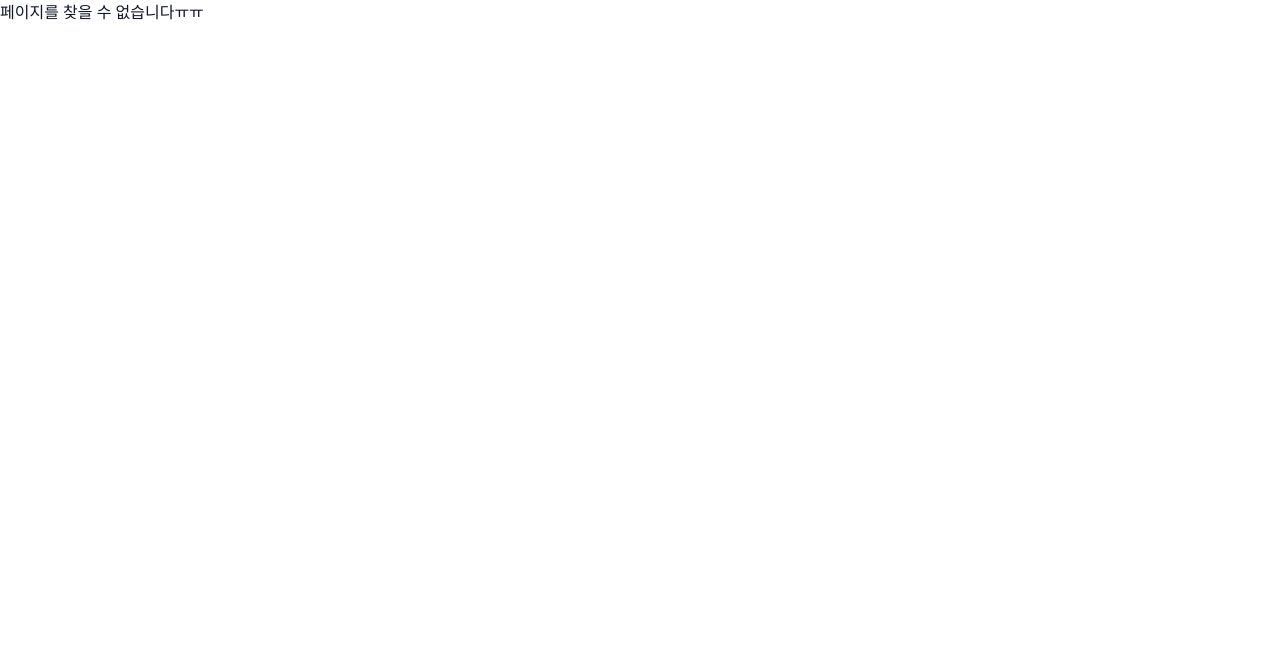
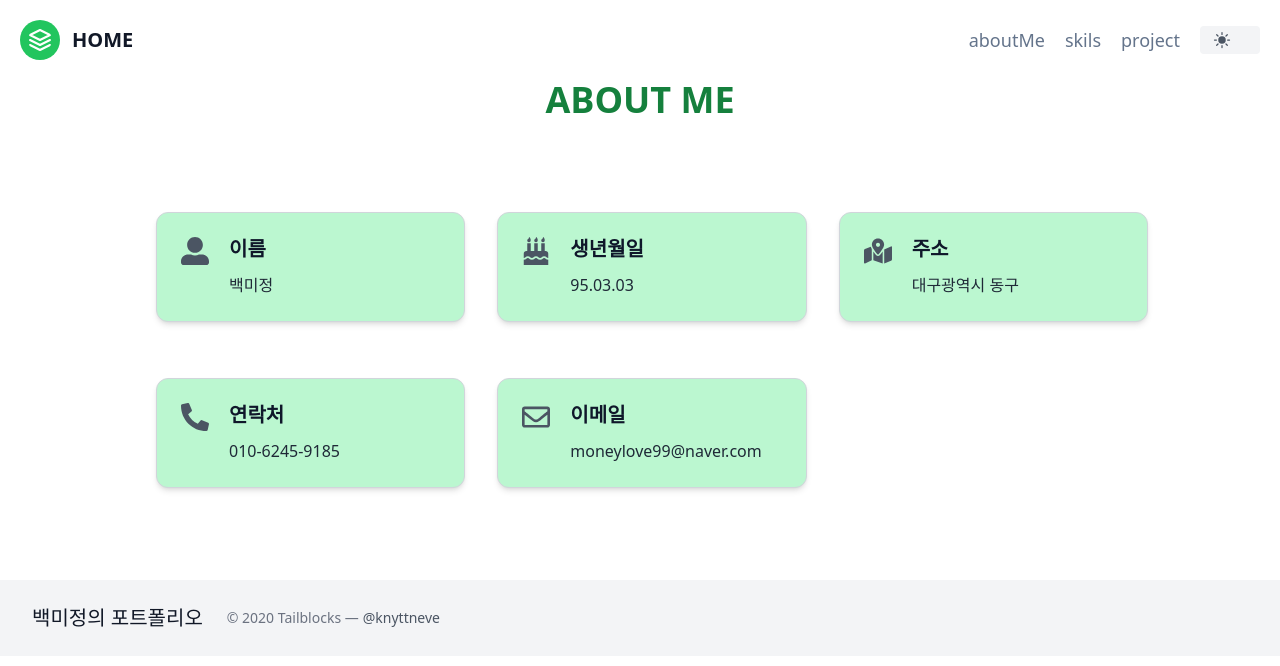
Before and after one commit to MoneyLoveLove/next-portfolio, a Next.js app: page /about in a window 1280 px wide. Before the commit this address had no page. Shown: the top 666 px of the page. Built offline with nearby package versions, Linux system fonts and the light colour scheme.

Commit message:
about 수정

```diff
--- a/components/header.js
+++ b/components/header.js
@@ -14,15 +14,15 @@ export default function Header(){
                 <span className="ml-3 text-xl"><b>HOME</b></span>
                 </a>
                 </Link>
-                <nav className="md:ml-auto flex flex-wrap items-center text-base justify-center">
-                <Link Link href="/about-me" legacyBehavior>
-                    <a className="mr-5 hover:text-gray-900">프로필</a>
+                <nav className="md:ml-auto flex flex-wrap items-center text-lg justify-center">
+                <Link href="/about" legacyBehavior>
+                    <a className="mr-5 hover:text-gray-900">aboutMe</a>
                 </Link>
-                <Link href="/projects" legacyBehavior><a className="mr-5 hover:text-gray-900">프로젝트</a></Link>
+                <Link Link href="/skils" legacyBehavior>
+                    <a className="mr-5 hover:text-gray-900">skils</a>
+                </Link>
+                <Link href="/projects" legacyBehavior><a className="mr-5 hover:text-gray-900">project</a></Link>
 
-                <Link href="/call" legacyBehavior>
-                    <a className="mr-5 hover:text-gray-900">연락하기</a>
-                </Link>
                 </nav>
                 {/* 다크모드 토글 버튼 작업해야함 */}
                 <DarkModeToggleButton/>
--- a/components/home/hero.js
+++ b/components/home/hero.js
@@ -10,13 +10,13 @@ export default function Hero(){
           <div className="lg:flex-grow md:w-1/2 lg:pl-24 md:pl-16 flex flex-col md:items-start md:text-left items-center text-center">
             <h1 className="title-font text-3xl mb-4 font-bold text-gray-900">안녕하세요! <br/>노력하는 개발자 백미정 입니다😊</h1>
             <p className="mb-8 leading-relaxed w-5/6">프로그래밍에 관심을 갖게 되어 국비지원으로 6개월 직업훈련과정을 수료하였습니다.<br/>
-            처음 접하는 분야라서 많은 어려움이 있었지만 문제가 해결되면 답답했던 마음이 뿌듯해졌습니다.<br/>
-            배운 내용을 활용하여 시도하고 부족한 부분은 채워나가며 꾸준히 성장하도록 노력하겠습니다.</p>
+            처음 접하는 분야라서 많은 어려움이 있었지만 문제가 해결되면 답답했던 마음이 사라지고 뿌듯해졌습니다.<br/>
+            배운 내용을 활용하여 끊임없이 도전하고 부족한 부분은 채워나가며 성장하도록 노력하겠습니다.</p>
             <div className="flex justify-center">
             <Link Link href="/projects" legacyBehavior>
               <a className="inline-flex text-white dark:text-white bg-green-500 border-0 py-2 px-6 focus:outline-none hover:bg-green-600 rounded text-lg">프로젝트 보러가기</a>
             </Link>
-            <Link Link href="https://somber-shoe-d28.notion.site/d5673f14e826438aa7670272bc13bd23" legacyBehavior>
+            <Link Link href="https://somber-shoe-d28.notion.site/09b9e0fd44a348b7bd422a14d3e9a0bc" legacyBehavior>
               <a className="ml-4 inline-flex text-white dark:text-white bg-green-500 border-0 py-2 px-6 focus:outline-none hover:bg-green-600 rounded text-lg">공부기록 보러가기</a>
               </Link>
             </div>
--- a/components/projects/project-item.js
+++ b/components/projects/project-item.js
@@ -34,7 +34,7 @@ export default function ProjectItem({data}){
                 src={imgSrc}
                 alt="cover image"
                 width={30}
-                height={30}
+                height={20}
                 layout="responsive"
                 objectFit="cover"
                 quality={100}
--- a/package.json
+++ b/package.json
@@ -18,11 +18,12 @@
     "next-themes": "^0.2.1",
     "react": "18.2.0",
     "react-dom": "18.2.0",
+    "react-icons": "^4.7.1",
     "react-lottie-player": "^1.5.4"
   },
   "devDependencies": {
     "autoprefixer": "^10.4.13",
     "postcss": "^8.4.21",
-    "tailwindcss": "^3.2.4"
+    "tailwindcss": "^3.2.6"
   }
 }
--- /dev/null
+++ b/pages/about.js
@@ -0,0 +1,71 @@
+import Layout from '@/components/layout';
+import Head from 'next/head'
+import {FaBirthdayCake,FaUserAlt,FaMapMarkedAlt,FaPhoneAlt,FaRegEnvelope} from 'react-icons/fa'
+export default function Call(){
+    return(
+        <Layout>
+            <Head>
+            <title>포트폴리오</title>
+            <meta name="description" content="Generated by create next app" />
+            <meta name="viewport" content="width=device-width, initial-scale=1" />
+            <link rel="icon" href="/heart .ico" />
+            </Head>
+
+            <h1 className="text-center text-green-700 text-4xl font-burtons font-bold ">
+               ABOUT ME
+            </h1>
+
+            <section className="text-gray-600 body-font flex justify-center items-center ">
+
+                <div className='flex-1 max-w-6xl mx-auto p-16'>
+
+                  <div className='grid grid-cols-1 gap-4 sm:grid-cols-2 md:grid-cols-3 p-4 md:gap-8'>
+
+                    <div className='project-card p-6 pr-6 bg-green-200 dark:bg-green-300 border-1-8 border-transparent rounded-md shadow-md space-y-2'>
+                      <div className='flex '>
+                        <FaUserAlt className='w-7 h-7'/>
+                        <h2 className='text-xl ml-5 font-bold leading-6 dark:text-gray-600'>이름</h2>
+                      </div>
+                      <p className='ml-12 text-base font-medium text-gray-800 dark:text-gray-600 '>백미정</p>
+                    </div>
+
+                    <div className='project-card p-6 pr-6 bg-green-200 dark:bg-green-300 border-1-8 border-transparent rounded-md shadow-md space-y-2'>
+                      <div className='flex'>
+                        <FaBirthdayCake className='w-7 h-7'/>
+                        <h2 className='text-xl ml-5 font-bold leading-6 dark:text-gray-600'>생년월일</h2>
+                      </div>
+                      <p className='ml-12 text-base font-medium text-gray-800 dark:text-gray-600'>95.03.03</p>
+                    </div>
+
+                    <div className='project-card p-6 pr-6 bg-green-200 dark:bg-green-300 border-1-8 border-transparent rounded-md shadow-md space-y-2'>
+                      <div className='flex'>
+                        <FaMapMarkedAlt className='w-7 h-7'/>
+                        <h2 className='text-xl ml-5 font-bold leading-6 dark:text-gray-600'>주소</h2>
+                      </div>
+                      <p className='ml-12 text-base font-medium text-gray-800 dark:text-gray-600'>대구광역시 동구</p>
+                    </div>
+
+                    <div className='project-card p-6 pr-6 bg-green-200 dark:bg-green-300 border-1-8 border-transparent rounded-md shadow-md space-y-2 dark:text-gray-600'>
+                      <div className='flex'>
+                        <FaPhoneAlt className='w-7 h-7'/>
+                        <h2 className='text-xl ml-5 font-bold leading-6 dark:text-gray-600'>연락처</h2>
+                      </div>
+                      <p className='ml-12 text-base font-medium text-gray-800 dark:text-gray-600'>010-6245-9185</p>
+                    </div>
+
+                    <div className='project-card p-6 pr-6 bg-green-200 dark:bg-green-300 border-1-8 border-transparent rounded-md shadow-md space-y-2'>
+                      <div className='flex'>
+                        <FaRegEnvelope className='w-7 h-7'/>
+                        <h2 className='text-xl ml-5 font-bold leading-6 dark:text-gray-600'>이메일</h2>
+                      </div>
+                      <p className='ml-12 text-base font-medium text-gray-800 dark:text-gray-600'>moneylove99@naver.com</p>
+                    </div>
+
+                  </div>
+
+                </div>
+
+            </section>
+        </Layout>
+    );
+}
--- a/pages/call.js
+++ /dev/null
@@ -1,14 +0,0 @@
-import Head from 'next/head'
-export default function Call(){
-    return(
-        <>
-            <Head>
-            <title>포트폴리오</title>
-            <meta name="description" content="Generated by create next app" />
-            <meta name="viewport" content="width=device-width, initial-scale=1" />
-            <link rel="icon" href="/heart .ico" />
-            </Head>
-            <h1>연락하기</h1>
-        </>
-    );
-}
--- a/pages/about-me.js
+++ b/pages/skils.js
@@ -1,6 +1,7 @@
 
 import Layout from "@/components/layout";
 import Head from 'next/head'
+import { Roboto } from "@next/font/google";
 
 export default function AboutMe(){
     return (
@@ -13,7 +14,7 @@ export default function AboutMe(){
         </Head>
 
         <h1 class="text-center text-green-700 text-4xl font-bold ">
-            GeeksforGeeks
+            skils
         </h1>
         <div className="grid grid-cols-3 gap-2 place-items-center m-4">
             <div>dddd</div>
--- a/styles/globals.css
+++ b/styles/globals.css
@@ -1,6 +1,13 @@
-@import 'tailwindcss/base';
-@import 'tailwindcss/components';
-@import 'tailwindcss/utilities';
+@tailwind base;
+@tailwind components;
+@tailwind utilities;
+@import url('https://fonts.googleapis.com/css2?family=Kirang+Haerang&family=Nanum+Pen+Script&display=swap');
+
+@font-face {
+    font-family: "Burtons";
+    src: url('../public/Burtons.otf');
+  }
+
 
 .bg-primary{
     @apply bg-white dark:bg-slate-800
--- a/tailwind.config.js
+++ b/tailwind.config.js
@@ -11,7 +11,14 @@ module.exports = {
   ],
   darkMode:'class',
   theme: {
-    extend: {},
+    extend: {
+      fontFamily:{
+        burtons:'burtons'
+      },
+      fontFamily:{
+        'Nanum Pen Script' : 'nanum'
+      }
+    },
   },
   plugins: [],
 }
```
Also changed, not shown: public/Burtons.otf (added), 1 other file (tests, documents, lock files or other folders).
